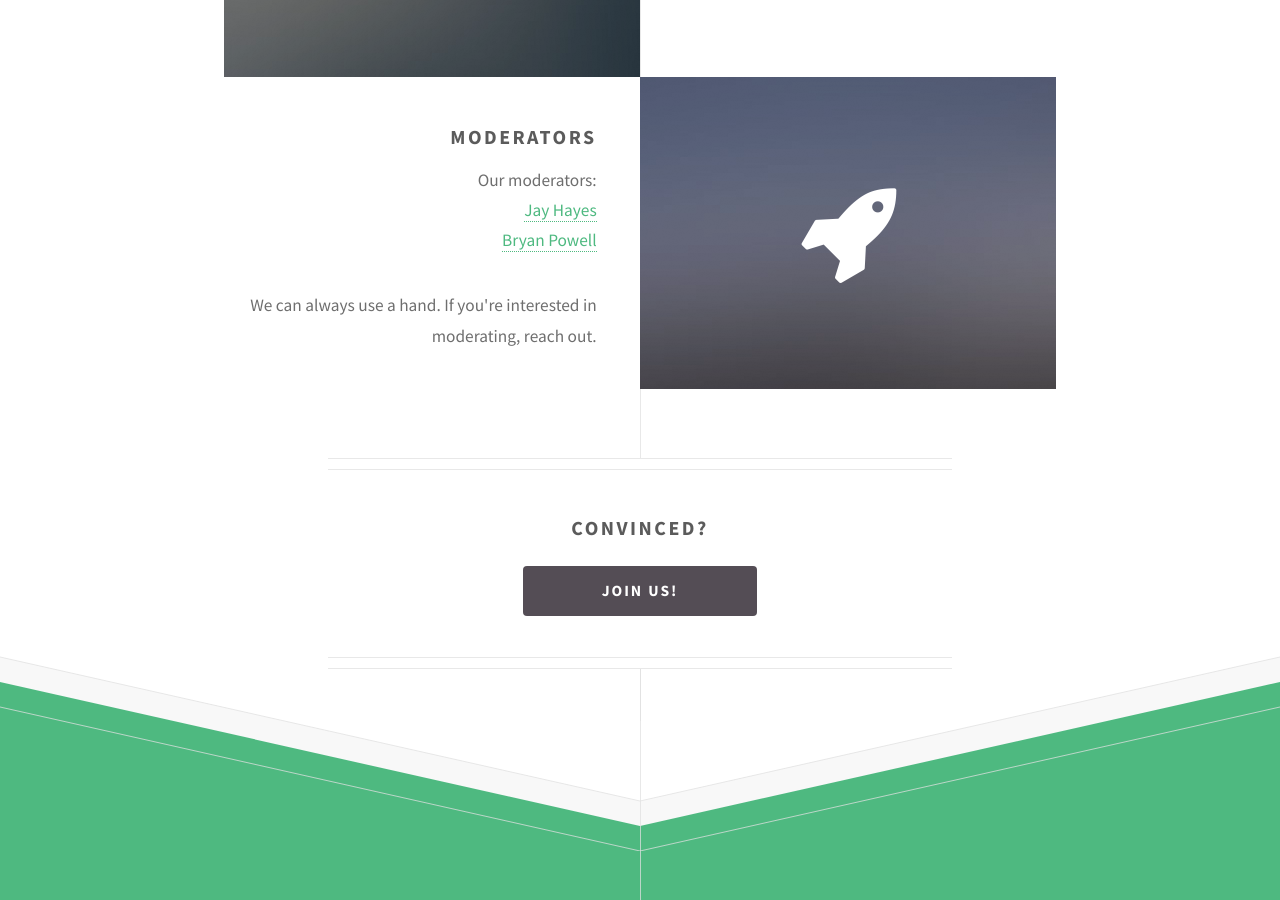
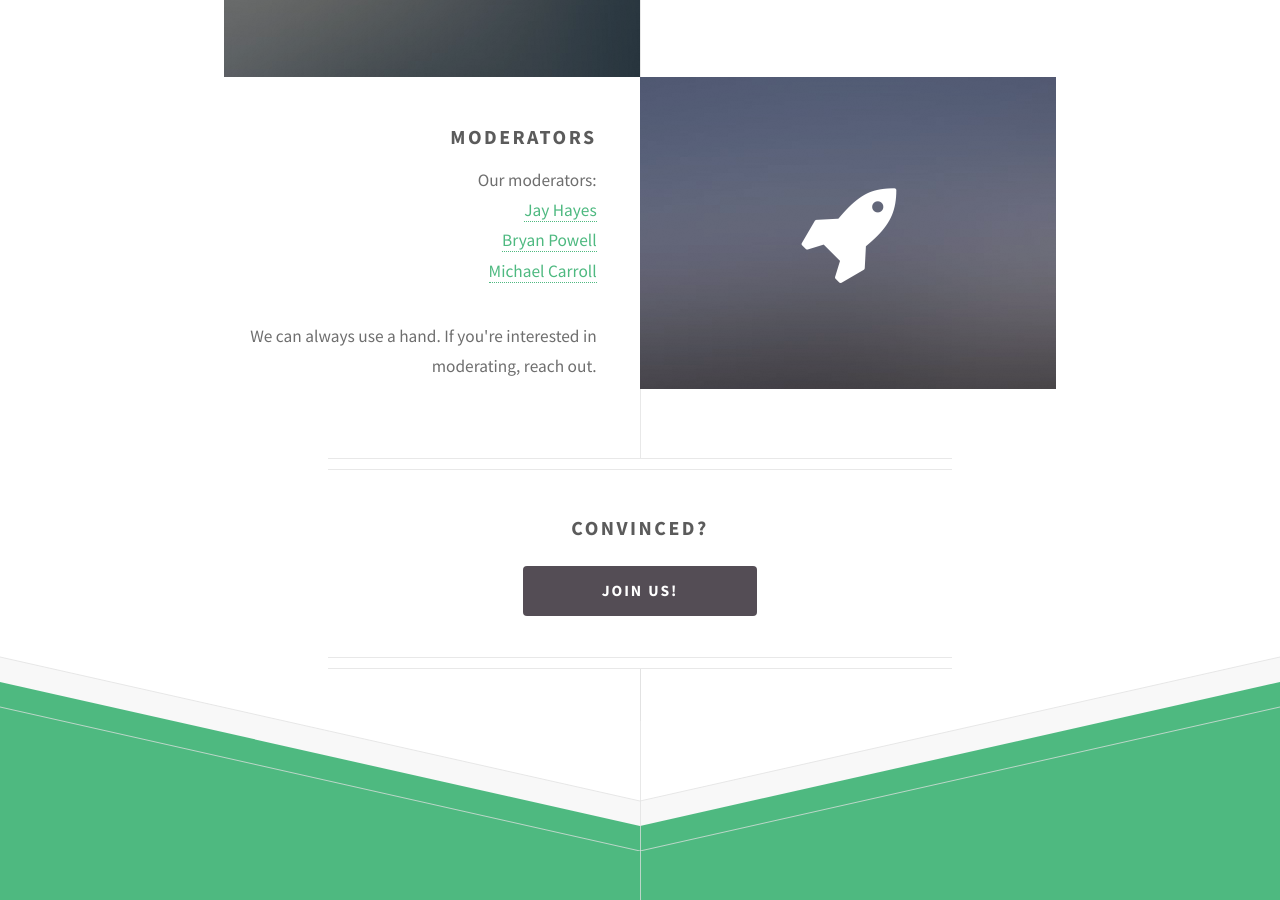
Before and after one commit to tech256/tech256.github.io, a Jekyll site: the page built from index.html, in a window 1280 px wide and 900 px high, scrolled down 1846 px. Built offline with Jekyll 4.4.1, drawn with Linux system fonts in a browser that asks for light colours.

Commit message:
Add Michael Carroll as admin

```diff
--- a/index.html
+++ b/index.html
@@ -56,6 +56,7 @@
       <ul>
         <li><a href="https://twitter.com/iamvery">Jay Hayes</a></li>
         <li><a href="https://twitter.com/bryanp">Bryan Powell</a></li>
+        <li><a href="https://twitter.com/carromj">Michael Carroll</a></li>
       </ul>
       <p>We can always use a hand. If you're interested in moderating, reach out.</p>
     </div>
```
